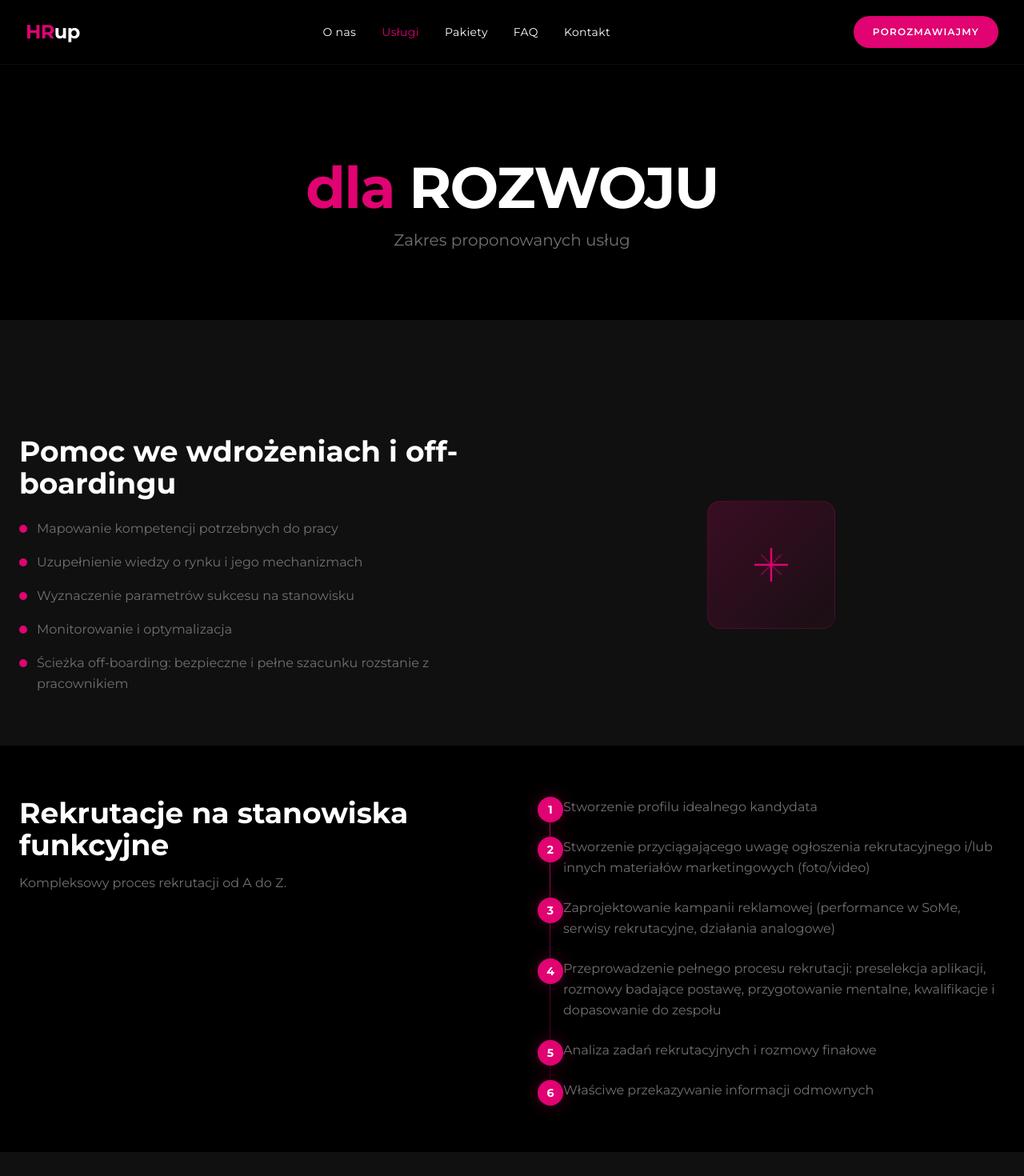
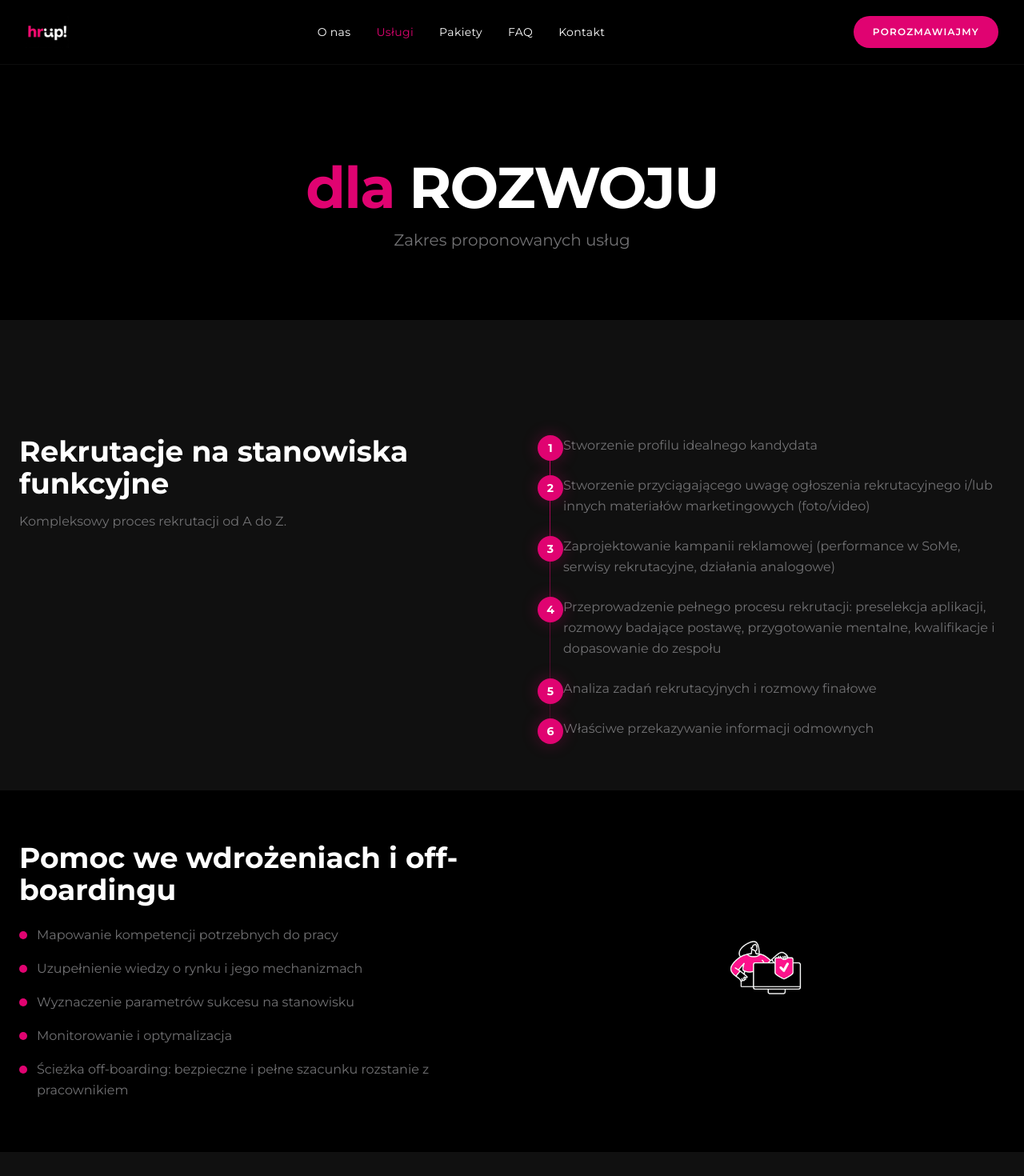
Before and after one commit to pc-style/ferment-hrup, a React (Vite) app: page /uslugi in a window 1280 px wide. Shown: the top 1470 px of the page at 80% size. Built offline with nearby package versions, Linux system fonts and the light colour scheme.

Commit message:
fix: change star to onbard icon

```diff
--- a/src/components/Navbar.tsx
+++ b/src/components/Navbar.tsx
@@ -17,9 +17,8 @@ export default function Navbar() {
     <>
       <nav className="fixed top-0 left-0 right-0 z-50 bg-brand-black/90 backdrop-blur-md border-b border-brand-white/5">
         <div className="max-w-7xl mx-auto px-6 lg:px-8 flex items-center justify-between h-20">
-          <Link to="/" className="flex items-center gap-0 text-2xl font-bold tracking-tight">
-            <span className="text-brand-pink">HR</span>
-            <span className="text-brand-white">up</span>
+          <Link to="/" className="flex items-center">
+            <img src="/logo.png" alt="HRup" className="h-10 w-auto" />
           </Link>
 
           <div className="hidden lg:flex items-center gap-8">
--- a/src/pages/ServicesPage.tsx
+++ b/src/pages/ServicesPage.tsx
@@ -77,63 +77,10 @@ export default function ServicesPage() {
       {/* Services Grid */}
       <section className="bg-brand-dark py-20">
         <div className="mx-auto max-w-[1280px] space-y-0">
-          {/* Onboarding & Off-boarding */}
-          <motion.div
-            {...fadeUp}
-            className="grid gap-12 bg-brand-dark px-6 py-16 md:grid-cols-2 md:items-center md:gap-16"
-          >
-            <div className="flex items-center justify-center md:order-2">
-              <div className="relative">
-                <div className="flex h-40 w-40 items-center justify-center rounded-2xl bg-gradient-to-br from-brand-pink/20 to-brand-pink/5 border border-brand-pink/20">
-                  <svg
-                    width="72"
-                    height="72"
-                    viewBox="0 0 72 72"
-                    fill="none"
-                    xmlns="http://www.w3.org/2000/svg"
-                  >
-                    <path
-                      d="M16 36h40M36 16v40"
-                      stroke="#e00371"
-                      strokeWidth="2.5"
-                      strokeLinecap="round"
-                    />
-                    <path
-                      d="M24 24l24 24M48 24L24 48"
-                      stroke="#e00371"
-                      strokeWidth="2"
-                      strokeLinecap="round"
-                      opacity="0.4"
-                    />
-                  </svg>
-                </div>
-              </div>
-            </div>
-            <div className="md:order-1">
-              <h2 className="text-3xl font-bold text-white md:text-4xl">
-                Pomoc we wdrożeniach i off-boardingu
-              </h2>
-              <ul className="mt-6 space-y-4">
-                {onboardingItems.map((item, i) => (
-                  <motion.li
-                    key={i}
-                    {...fadeIn}
-                    transition={{ duration: 0.4, delay: 0.1 * i }}
-                    className="flex items-start gap-3 text-brand-grey"
-                  >
-                    <span className="h-2.5 w-2.5 shrink-0 rounded-full bg-brand-pink mt-2" />
-                    <span className="leading-relaxed">{item}</span>
-                  </motion.li>
-                ))}
-              </ul>
-            </div>
-          </motion.div>
-
           {/* Rekrutacje */}
           <motion.div
             {...fadeUp}
-            transition={{ duration: 0.6, ease, delay: 0.1 }}
-            className="grid gap-12 bg-brand-black px-6 py-16 md:grid-cols-2 md:items-start md:gap-16"
+            className="grid gap-12 bg-brand-dark px-6 py-16 md:grid-cols-2 md:items-start md:gap-16"
           >
             <div>
               <h2 className="text-3xl font-bold text-white md:text-4xl">
@@ -161,6 +108,35 @@ export default function ServicesPage() {
             </div>
           </motion.div>
 
+          {/* Onboarding & Off-boarding */}
+          <motion.div
+            {...fadeUp}
+            transition={{ duration: 0.6, ease, delay: 0.1 }}
+            className="grid gap-12 bg-brand-black px-6 py-16 md:grid-cols-2 md:items-center md:gap-16"
+          >
+            <div className="flex items-center justify-center md:order-2">
+              <img src="/onboard.png" alt="Onboarding" className="h-40 w-40 rounded-2xl object-cover" />
+            </div>
+            <div className="md:order-1">
+              <h2 className="text-3xl font-bold text-white md:text-4xl">
+                Pomoc we wdrożeniach i off-boardingu
+              </h2>
+              <ul className="mt-6 space-y-4">
+                {onboardingItems.map((item, i) => (
+                  <motion.li
+                    key={i}
+                    {...fadeIn}
+                    transition={{ duration: 0.4, delay: 0.1 * i }}
+                    className="flex items-start gap-3 text-brand-grey"
+                  >
+                    <span className="h-2.5 w-2.5 shrink-0 rounded-full bg-brand-pink mt-2" />
+                    <span className="leading-relaxed">{item}</span>
+                  </motion.li>
+                ))}
+              </ul>
+            </div>
+          </motion.div>
+
           {/* Szkolenia */}
           <motion.div
             {...fadeUp}
@@ -172,6 +148,9 @@ export default function ServicesPage() {
                 <h2 className="text-3xl font-bold text-white md:text-4xl">
                   Szkolenia kompetencji menedżerskich
                 </h2>
+                <span className="inline-block rounded-full bg-brand-pink/20 border border-brand-pink/40 px-4 py-1 text-xs font-semibold tracking-wider text-brand-pink uppercase mt-3">
+                  Dalszy etap
+                </span>
                 <p className="mt-4 text-brand-grey">
                   Rozwijamy umiejętności liderów i zespołów w obszarach kluczowych
                   dla efektywnego zarządzania w branży kulturalnej.
@@ -301,55 +280,6 @@ export default function ServicesPage() {
         </div>
       </section>
 
-      {/* Harmonogram Section */}
-      <section className="bg-brand-dark py-20">
-        <div className="mx-auto max-w-[1280px] px-6">
-          <motion.h2
-            {...fadeUp}
-            className="mb-16 text-center text-3xl font-bold text-white md:text-4xl"
-          >
-            WIESZ CO CIĘ CZEKA<span className="text-brand-pink">.</span> PRZYKŁAD<span className="text-brand-pink">:</span>
-          </motion.h2>
-          <motion.p
-            {...fadeUp}
-            transition={{ duration: 0.6, ease, delay: 0.1 }}
-            className="mb-12 text-center text-brand-grey max-w-2xl mx-auto -mt-10"
-          >
-            Przykładowy harmonogram współpracy – pakiet HRup Frontline
-          </motion.p>
-
-          <div className="relative space-y-6 pl-8">
-            <div className="absolute top-0 bottom-0 left-[15px] w-px bg-gradient-to-b from-brand-pink via-brand-pink/50 to-brand-pink/20" />
-            {[
-              { step: 1, title: "Pierwszy kontakt", time: "45–60 min", desc: "Poznanie potrzeb i ustalenie zakresu współpracy" },
-              { step: 2, title: "Doprecyzowanie profilu stanowiska", time: "1–1,5 h", desc: "Ujednolicenie oczekiwań i kryteriów" },
-              { step: 3, title: "Publikacja ogłoszenia i preselekcja", time: "2–3 dni", desc: "Zebranie zgłoszeń i przygotowanie listy kandydatów" },
-              { step: 4, title: "Spotkania z kandydatami", time: "20–30 min / kandydat", desc: "Rekomendacje i przekazanie kandydatów do finalnej decyzji" },
-              { step: 5, title: "Finalizacja rekrutacji i oferta", time: "15–30 min", desc: "Zatrudnienie i ustalenie warunków pracy" },
-              { step: 6, title: "Wdrożenie i onboarding", time: "14 dni checklista", desc: "Szybkie wdrożenie nowego pracownika (opcjonalnie)" },
-            ].map((item, i) => (
-              <motion.div
-                key={item.step}
-                {...fadeIn}
-                transition={{ duration: 0.4, delay: 0.1 * i }}
-                className="relative flex items-start gap-5"
-              >
-                <span className="absolute -left-8 flex h-8 w-8 shrink-0 items-center justify-center rounded-full bg-brand-pink text-sm font-bold text-white shadow-[0_0_20px_rgba(224,3,113,0.3)]">
-                  {item.step}
-                </span>
-                <div>
-                  <div className="flex items-center gap-3 mb-1">
-                    <p className="font-semibold text-white">{item.title}</p>
-                    <span className="text-xs text-brand-pink">{item.time}</span>
-                  </div>
-                  <p className="text-brand-grey text-sm leading-relaxed">{item.desc}</p>
-                </div>
-              </motion.div>
-            ))}
-          </div>
-        </div>
-      </section>
-
       {/* CTA Section */}
       <section className="bg-brand-black py-24">
         <motion.div
```
Also changed, not shown: public/logo.png (added), public/onboard.png (added).
